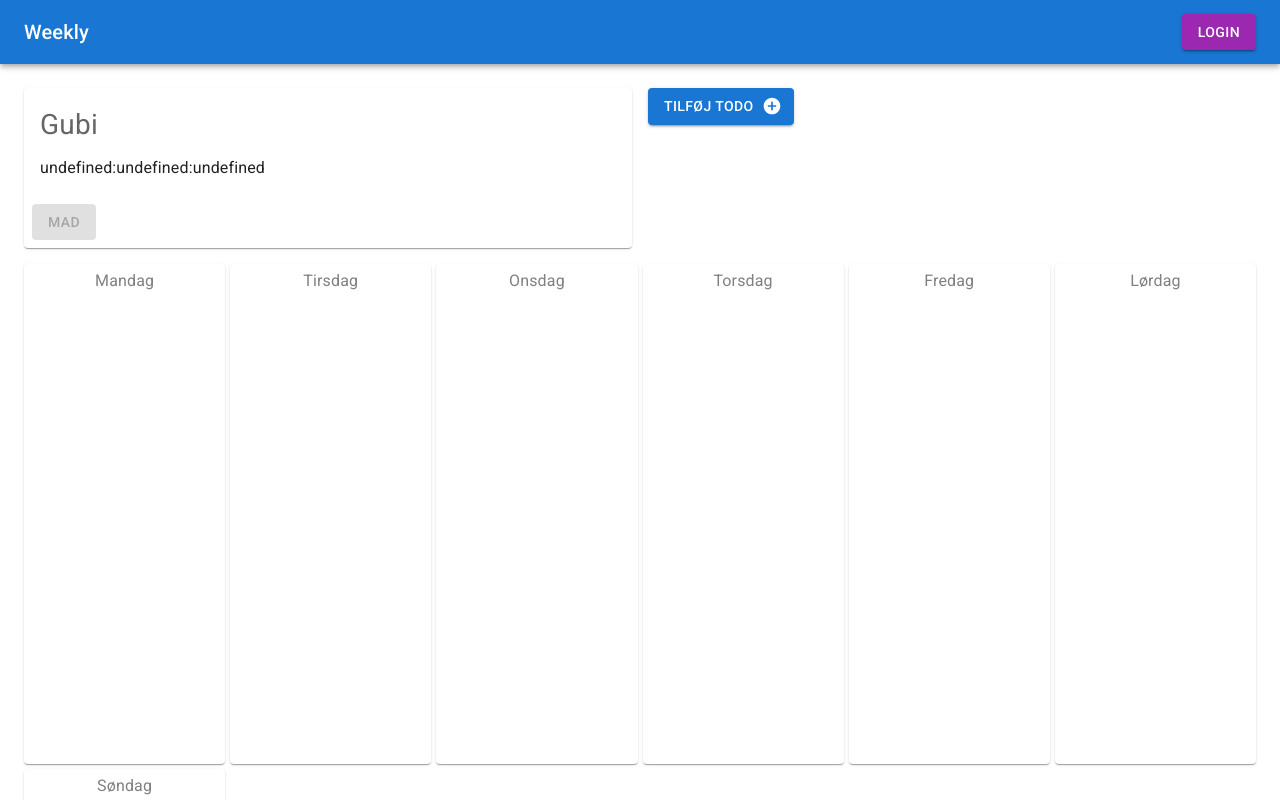
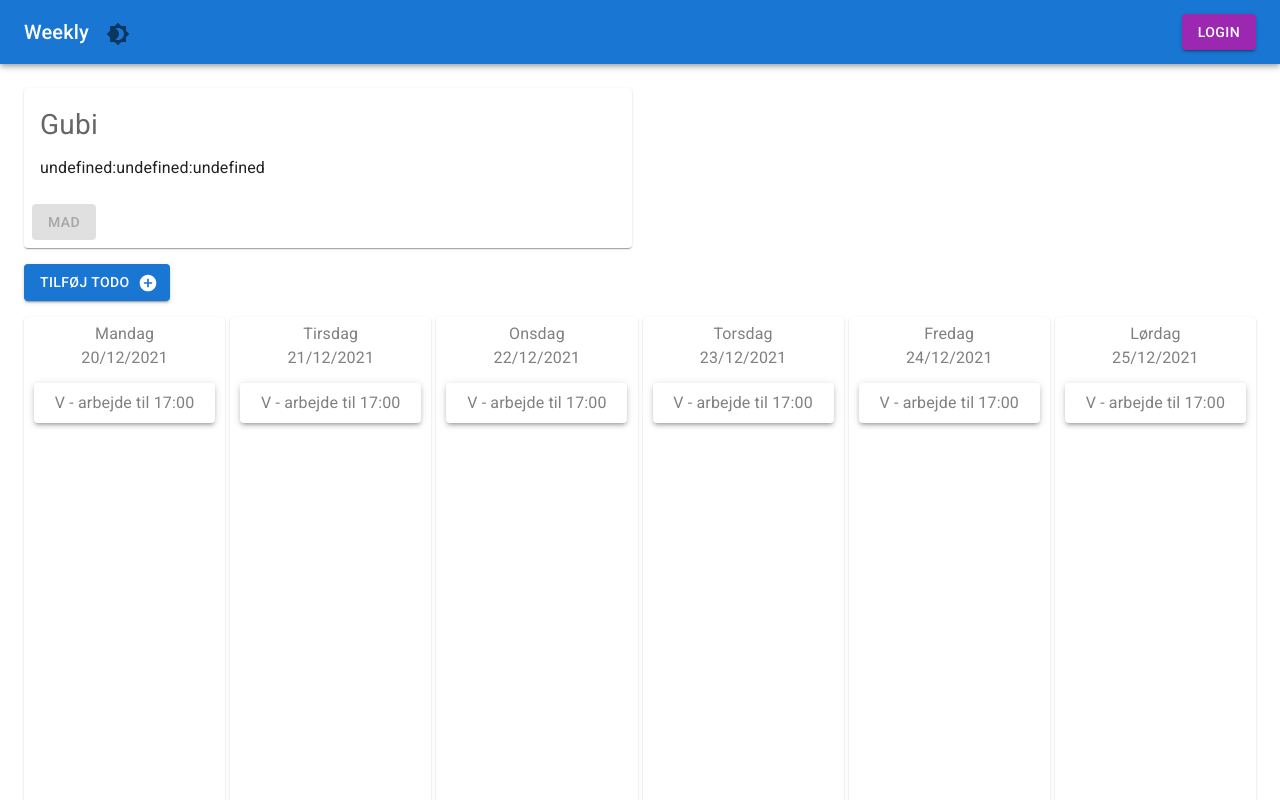
Before and after one commit to VolkanIsik86/weeklymui, a React (Create React App) app: page / in a window 1280 px wide. Shown: the top 800 px of the page. Built offline with nearby package versions, Linux system fonts and the light colour scheme; no server answers.

Commit message:
default.conf tilføjet

```diff
--- a/src/App.js
+++ b/src/App.js
@@ -4,27 +4,48 @@ import Home from "./Home";
 import {observer} from "mobx-react-lite";
 import NavMenu from "./NavMenu";
 import {Box} from "@mui/material";
-import useMediaQuery from '@mui/material/useMediaQuery';
 import { createTheme, ThemeProvider } from '@mui/material/styles';
 import CssBaseline from '@mui/material/CssBaseline';
+import Brightness4Icon from '@mui/icons-material/Brightness4';
+import Brightness7Icon from '@mui/icons-material/Brightness7';
+import IconButton from "@mui/material/IconButton";
 
 function App(props) {
-    const prefersDarkMode = useMediaQuery('(prefers-color-scheme: dark)');
-
+    //const prefersDarkMode = useMediaQuery('(prefers-color-scheme: dark)');
+    const [thememode,setThememode] = React.useState('light');
     const theme = React.useMemo(
         () =>
             createTheme({
                 palette: {
-                    mode: prefersDarkMode ? 'dark' : 'light',
+                    mode: thememode,
                 },
             }),
-        [prefersDarkMode],
+        [thememode],
     );
+    function changeTheme(){
+        if(thememode === 'light'){
+            setThememode('dark')
+        }else{
+            setThememode('light')
+        }
+    }
     return (
         <ThemeProvider theme={theme}>
             <CssBaseline />
         <Box sx={{flexGrow: 1}}>
             <NavMenu store={props.store}/>
+
+            <Box
+                sx={{
+                    display: 'flex',
+                    justifyContent: 'flexstart',
+                    position: 'relative'
+                }}
+            >
+            <IconButton sx={{ ml: 1, position: "absolute", top: "-50px", left:"90px" }} onClick={changeTheme}>
+                {thememode === 'dark' ? <Brightness7Icon /> : <Brightness4Icon />}
+            </IconButton>
+            </Box>
             <Switch>
                 <Route exact path={"/"} component={Home}/>
                 <Route render={() => <h1>404</h1>}/>
--- a/src/Home.js
+++ b/src/Home.js
@@ -1,14 +1,12 @@
 import React from "react";
 import {
     Box,
-    createTheme,
     Dialog, DialogActions,
     DialogContent,
     DialogContentText,
     DialogTitle,
     Grid, Paper,
     TextField,
-    ThemeProvider
 } from "@mui/material";
 import {Button, Card, CardActions, CardContent, Typography} from "@mui/material";
 import DatePicker from '@mui/lab/DatePicker';
@@ -21,7 +19,9 @@ import {observer} from "mobx-react-lite";
 import {userStore} from "./stores/UserStore";
 import {AddCircleOutlined} from "@mui/icons-material";
 import {weekStore} from "./stores/WeekStore";
-function Home(){
+import deLocale from 'date-fns/locale/da';
+
+function Home() {
     const [value, setValue] = React.useState(null);
     const [open, setOpen] = React.useState(false);
     const handleClickOpen = () => {
@@ -32,70 +32,89 @@ function Home(){
         setOpen(false);
     };
 
-    return(
-<Box sx={{m:3}}>
+    return (
+        <Box sx={{m: 3}}>
             <Grid container spacing={2}>
                 <Grid item xs={12} sm={6}>
-                <Card sx={{ minWidth: 275}}>
+                    <Card sx={{minWidth: 275}}>
                         <CardContent>
-                        <Typography sx={{ fontSize: 28 }} color="text.secondary" gutterBottom>
+                            <Typography sx={{fontSize: 28}} color="text.secondary" gutterBottom>
                                 Gubi
                             </Typography>
-                        <Timer />
+                            <Timer/>
                         </CardContent>
                         <CardActions>
-                        {userStore.user.logged ? <Button variant="contained" onClick={() => timerStore.updateTime()}>Mad</Button> : <Button variant="contained" disabled>Mad</Button> }
+                            {userStore.user.logged ?
+                                <Button variant="contained" onClick={() => timerStore.updateTime()}>Mad</Button> :
+                                <Button variant="contained" disabled>Mad</Button>}
                         </CardActions>
                     </Card>
                 </Grid>
                 <Grid item xs={12} sm={6}>
-
-                <Button variant="contained"  onClick={handleClickOpen} endIcon={<AddCircleOutlined />}>
+                </Grid>
+            </Grid>
+            <Box sx={{mt: 2}}>
+                <Button sx={{mb: 2}} variant="contained" onClick={handleClickOpen} endIcon={<AddCircleOutlined/>}>
                     Tilføj Todo
                 </Button>
                 <Dialog open={open} onClose={handleClose}>
                     <DialogTitle>Tilføj en todo i listen:</DialogTitle>
                     <DialogContent>
                         <DialogContentText>
-                            <LocalizationProvider dateAdapter={AdapterDateFns}>
+                            <Box sx={{m: 1}}>
+                                <LocalizationProvider dateAdapter={AdapterDateFns} locale={deLocale}>
                                     <DatePicker
                                         label="Vælg Dato"
                                         value={value}
                                         onChange={(newValue) => {
                                             setValue(newValue);
                                         }}
+                                        mask={'__.__.____'}
                                         renderInput={(params) => <TextField {...params} />}
                                     />
                                 </LocalizationProvider>
+                            </Box>
                         </DialogContentText>
+                        <Box sx={{m: 1}}>
                             <TextField
                                 autoFocus
                                 margin="dense"
-                            id="beskrivelse"
-                            label="beskrivelse"
+                                id="Beskrivelse"
+                                label="Beskrivelse"
                                 type="text"
                                 fullWidth
                                 variant="standard"
                             />
+                        </Box>
                     </DialogContent>
                     <DialogActions>
                         <Button onClick={handleClose}>Tilføj</Button>
                     </DialogActions>
                 </Dialog>
 
-            </Grid>
-        </Grid>
-    <Box sx={{mt:2}}>
                 <div className="weekgrid">
                     {weekStore.week.days.map((day) =>
                         <Paper key={day.name} sx={{
                             height: "500px",
                             width: "100%",
+
                         }}>
+                            <Typography align="center" sx={{padding: "5px", color: "gray"}}>
+                                {day.name} <br/> {day.dato}
+                            </Typography>
 
-                <Typography align="center" sx={{padding: "5px", color: "gray"}}>
-                    {day.name}
+                            <Box sx={{
+                                display: 'flex',
+                                justifyContent: 'center',
+                            }}>
+                                {day.todos.map((todo)=>
+                                    <Paper key={todo.dato} sx={{m: 1, p: 1, width: "90%"}} elevation={3}>
+                                        <Typography align="center" sx={{color: "gray"}}>
+                                            {todo.beskrivelse}
                                         </Typography>
+                                    </Paper>
+                                )}
+                            </Box>
                         </Paper>
                     )}
                 </div>
@@ -104,4 +123,5 @@ function Home(){
     );
 
 }
+
 export default observer(Home);
--- a/src/index.js
+++ b/src/index.js
@@ -3,11 +3,8 @@ import ReactDOM from 'react-dom';
 import './index.css'
 import App from './App';
 import reportWebVitals from './reportWebVitals';
-import { createTheme, ThemeProvider } from '@mui/material/styles';
 import {HashRouter} from "react-router-dom";
-import CssBaseline from '@mui/material/CssBaseline';
 import {userStore} from "./stores/UserStore";
-import {useMediaQuery} from "@mui/material";
 
 ReactDOM.render(
 
--- a/src/stores/WeekStore.js
+++ b/src/stores/WeekStore.js
@@ -9,6 +9,7 @@ class WeekStore{
                 dato : "20/12/2021",
                 todos : [
                     {
+                        id : "s123fdsge32",
                         dato : "20/12/2021",
                         beskrivelse : "V - arbejde til 17:00"
                     }
```
Lines whose indentation alone changed are shown as unchanged.
